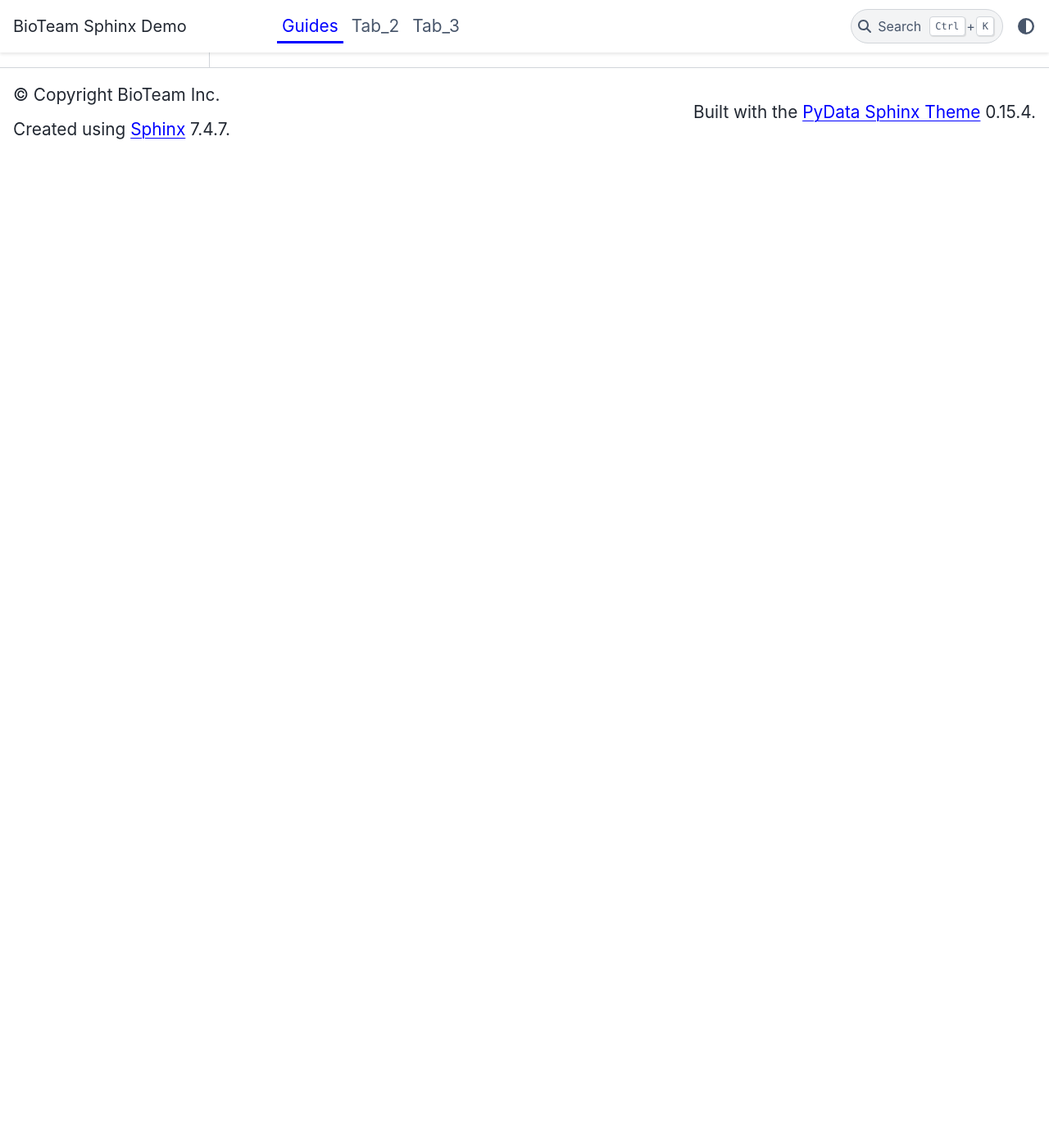
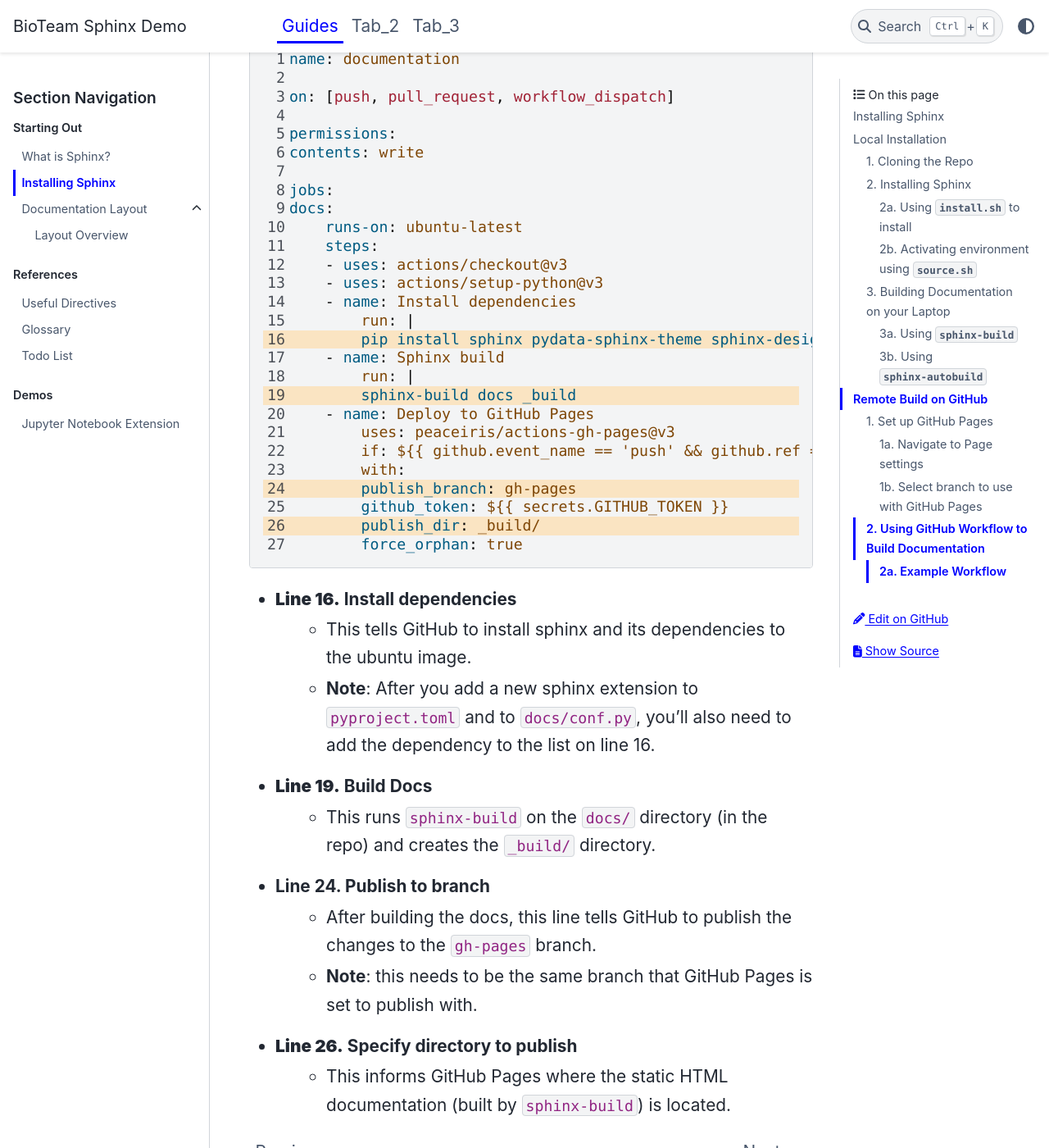
Before and after one commit to bioteam/sphinx-documentation-demo, a Sphinx documentation site: the page built from docs/guides/guide_installation.rst, in a window 1280 px wide and 1400 px high, scrolled down 5450 px. Shown: the whole window at 82% size. Built offline with Sphinx 7.4.7 and the PyData theme 0.15.4, drawn with Linux system fonts in a browser that asks for light colours; pages that are not in the unit, such as notebooks, are missing from menus; before the commit the page ends 5642 px from its top, so only the background shows below that; some of the changed text lies outside the part shown.

Commit message:
Update install guide

```diff
--- a/docs/guides/guide_installation.rst
+++ b/docs/guides/guide_installation.rst
@@ -129,9 +129,54 @@ While there already a page set up for the :code`sphinx-documentation-demo` proje
 2. Using GitHub Workflow to Build Documentation
 -----------------------------------------------
 GitHub can automatically discover workflows located in the :code:`.github/workflows` directory within the project directory.
-We will be using a workflow to build documentation whenever a new commit is pushed to the repository.
+We will be using a workflow to build documentation whenever a **new commit is pushed to the repository**.
 
 2a. Example Workflow
 ~~~~~~~~~~~~~~~~~~~~
 We will be reviewing the workflow that :code:`sphinx-documentation-demo` uses.
+
 You can find the workflow in :code:`sphinx-documentation-demo/.github/workflows/documentation.yml`
+
+.. code-block:: yml
+    :emphasize-lines: 16,19,24,26
+    :linenos:
+
+    name: documentation
+
+    on: [push, pull_request, workflow_dispatch]
+
+    permissions:
+    contents: write
+
+    jobs:
+    docs:
+        runs-on: ubuntu-latest
+        steps:
+        - uses: actions/checkout@v3
+        - uses: actions/setup-python@v3
+        - name: Install dependencies
+            run: |
+            pip install sphinx pydata-sphinx-theme sphinx-design sphinx-copybutton sphinx-autoapi
+        - name: Sphinx build
+            run: |
+            sphinx-build docs _build
+        - name: Deploy to GitHub Pages
+            uses: peaceiris/actions-gh-pages@v3
+            if: ${{ github.event_name == 'push' && github.ref == 'refs/heads/main' }}
+            with:
+            publish_branch: gh-pages
+            github_token: ${{ secrets.GITHUB_TOKEN }}
+            publish_dir: _build/
+            force_orphan: true
+
+
+* **Line 16.** Install dependencies
+   * This tells GitHub to install sphinx and its dependencies to the ubuntu image.
+   * **Note**: After you add a new sphinx extension to :code:`pyproject.toml` and to :code:`docs/conf.py`, you'll also need to add the dependency to the list on line 16.
+* **Line 19.** Build Docs
+   * This runs :code:`sphinx-build` on the :code:`docs/` directory (in the repo) and creates the :code:`_build/` directory.
+* Line 24. Publish to branch
+   * After building the docs, this line tells GitHub to publish the changes to the :code:`gh-pages` branch.
+   * **Note**: this needs to be the same branch that GitHub Pages is set to publish with.
+* **Line 26.** Specify directory to publish
+   * This informs GitHub Pages where the static HTML documentation (built by :code:`sphinx-build`) is located.
```
